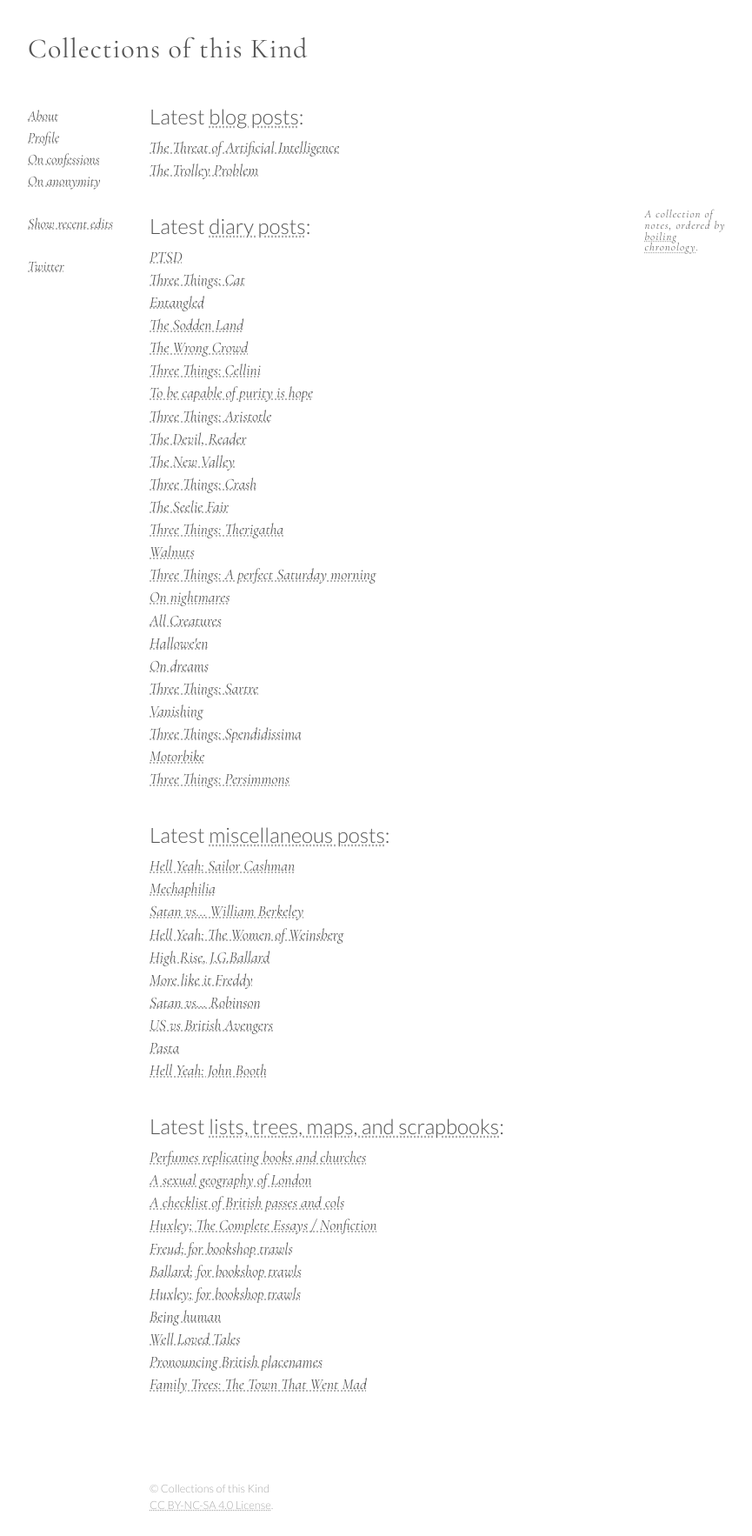
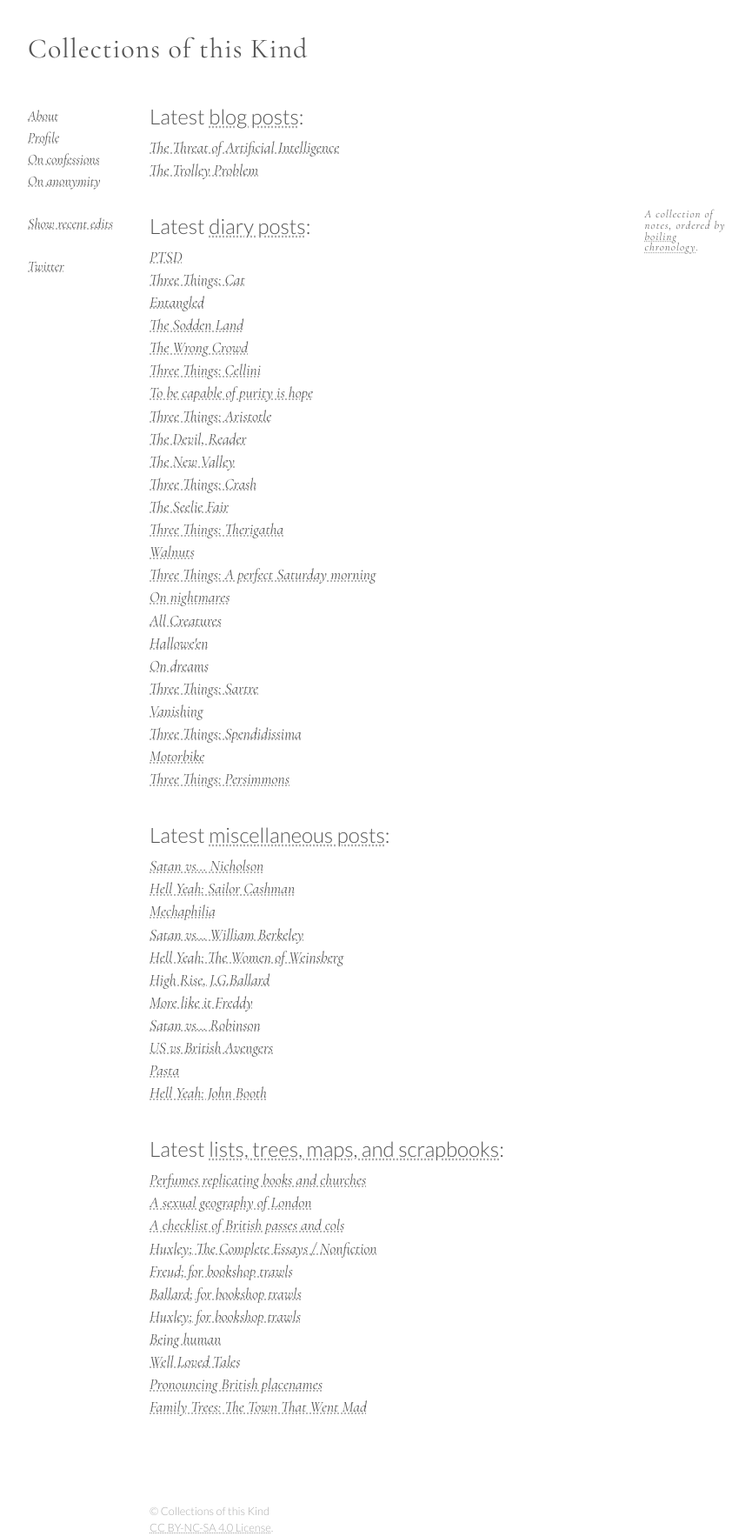
Before and after one commit to CollectionsOfThisKind/collectionsofthiskind.github.io, a Jekyll site: the page built from index.html, in a window 1280 px wide. Shown: the whole page at 87% size, without its empty margins (78-943 px from the left). Built offline with Jekyll 4.4.1, drawn with Linux system fonts in a browser that asks for light colours; before the commit the page ends 1740 px from its top, so only the background shows below that.

Commit message:
Add files via upload

```diff
--- a/index.html
+++ b/index.html
@@ -79,6 +79,7 @@
 <h2 name="misc">Latest <a href="pages/misc/index.html">miscellaneous posts</a>:</h2>
 
 <ul class="new">
+<li><a href="/pages/misc/satan3.html">Satan vs&hellip; Nicholson</a></li>
 <li><a href="/pages/misc/hellyeah3.html">Hell Yeah: Sailor Cashman</a></li>
 <li><a href="/pages/misc/impatience.html">Mechaphilia</a></li>
 <li><a href="/pages/misc/satan2.html">Satan vs&hellip; William Berkeley</a></li>
```
